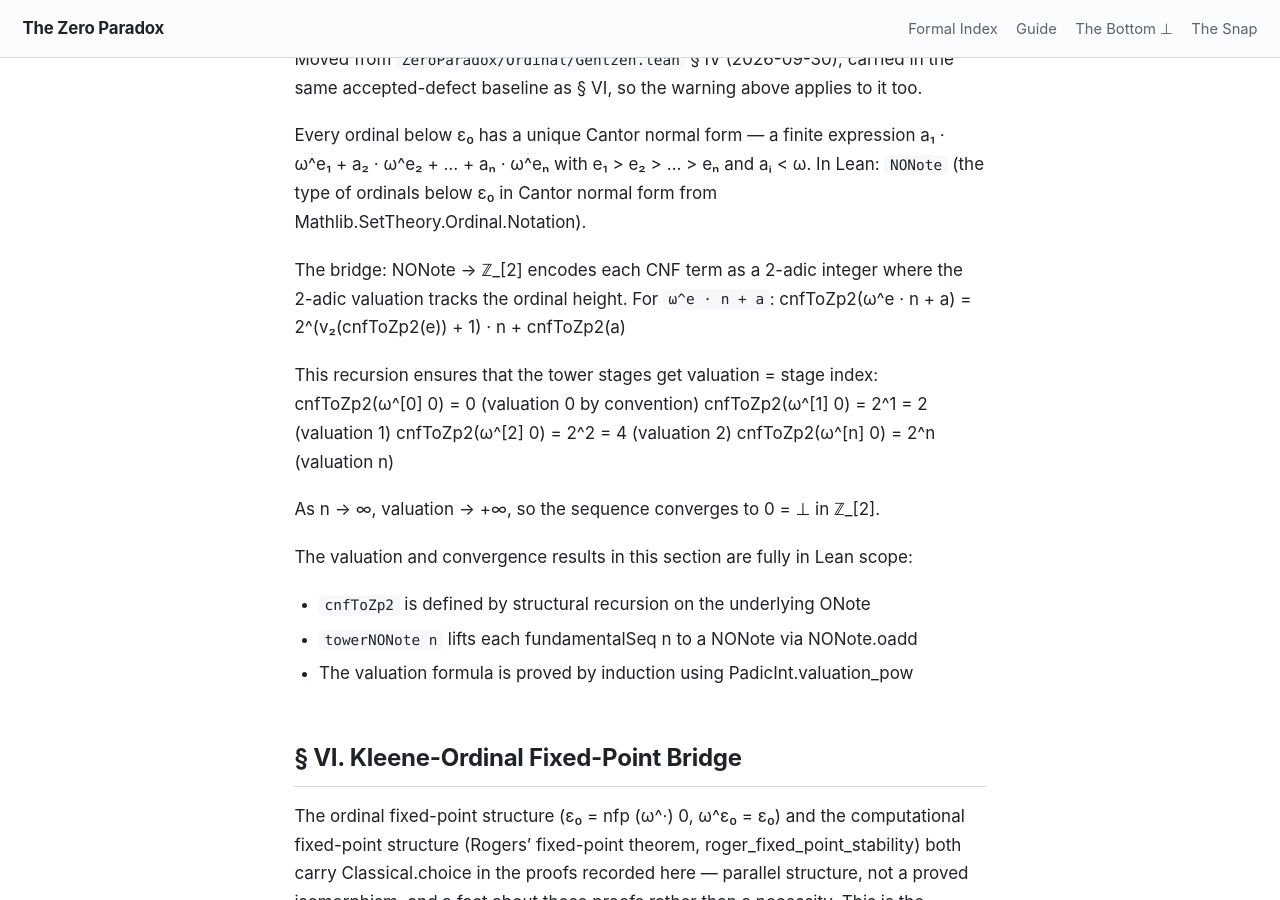
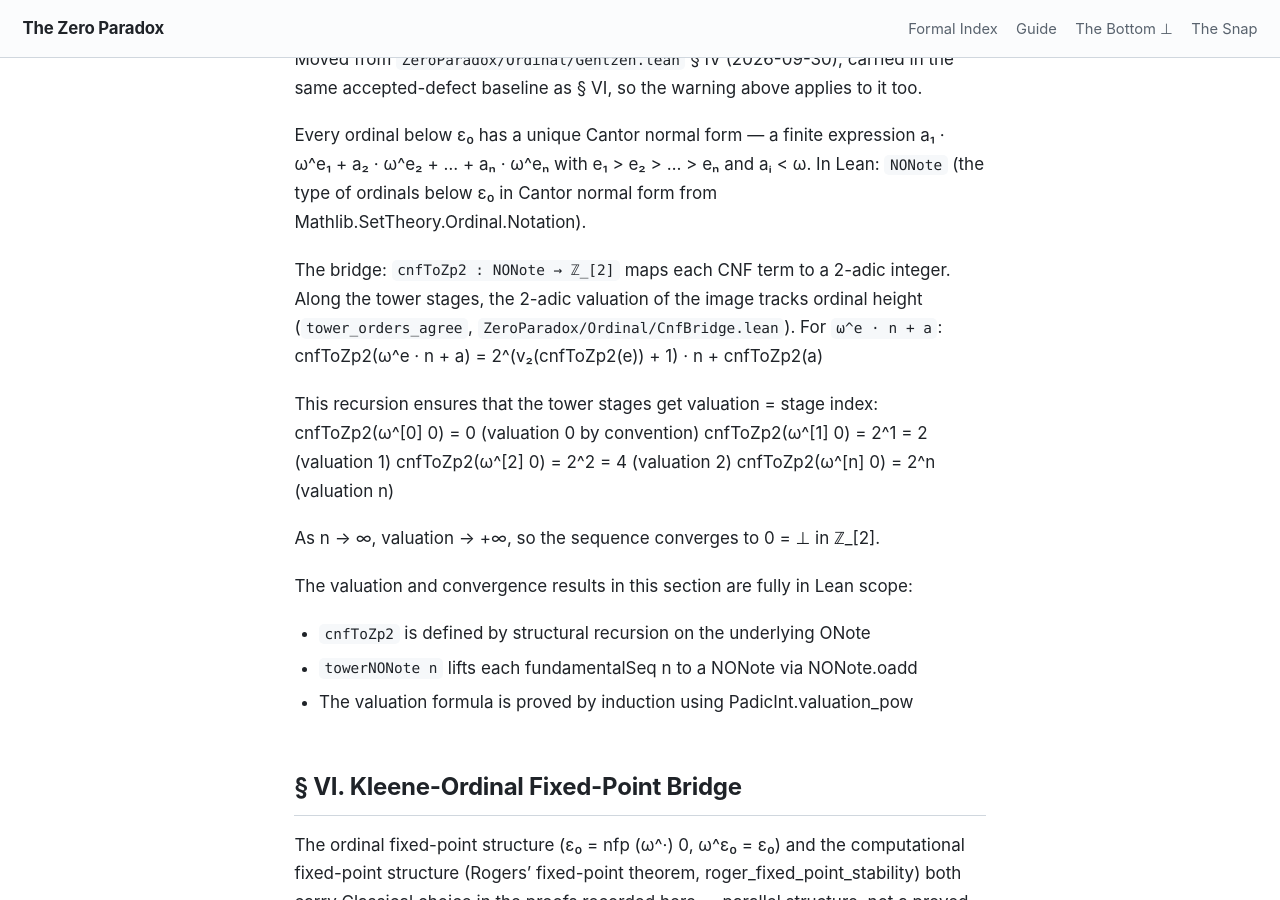
Before and after one commit to timbrigham/ZeroParadox, a Jekyll site: the page built from ZeroParadox/Ordinal/Gentzen.md, in a window 1280 px wide and 900 px high, scrolled down 2186 px. Built offline with Jekyll 4.4.1, drawn with Linux system fonts in a browser that asks for light colours; our own code applies the rules of GitHub Pages for plain Markdown files; some of the changed text lies outside the part shown.

Commit message:
Gentzen.md: scope cnfToZp2's valuation-height claim to the tower
cnfToZp2 is not injective (2 and omega both map to 4) and its valuation
does not track ordinal height in general (2 < 3, v drops from 2 to 1);
both measured by elaboration in the adversary round. The proved form is
tower-only (tower_orders_agree). Item 4 and section IV now say "maps"
and scope the valuation claim to the tower stages, with the pointer.

Adversary D1 remediation for adversary@1e975ec1b08bcb734acff0bf80616d70a0577c9d#0.

Co-Authored-By: Claude Opus 5.5 (1M context) <noreply@anthropic.com>
Claude-Session: https://claude.ai/code/session_01M7PxaZmdYwacRczCRPuVWC

```diff
--- a/ZeroParadox/Ordinal/Gentzen.md
+++ b/ZeroParadox/Ordinal/Gentzen.md
@@ -21,8 +21,8 @@ ZPL has four components:
 3. **Ordinal ε₀ tower** — `ε₀ = nfp (ω^·) 0` is the supremum of the tower `ω, ω^ω, ω^(ω^ω), …`;
    it is a fixed point of `α ↦ ω^α`; it is the first such fixed point above 0. Fully in Lean
    scope via Mathlib ordinals.
-4. **Cantor Normal Form Bridge** — ordinals below ε₀ (`NONote`) encode into `ℤ₂` via their
-   Cantor normal form; as the tower stages approach ε₀ their encodings converge to `0 = ⊥` in
+4. **Cantor Normal Form Bridge** — `cnfToZp2` maps ordinals below ε₀ (`NONote`) into `ℤ₂` by
+   recursion on their Cantor normal form; as the tower stages approach ε₀ their encodings converge to `0 = ⊥` in
    `ℤ₂`; ε₀ itself has no encoding, and the two limits correspond as in
    `ZeroParadox/Ordinal/Epsilon0CannotBe.lean` § V. The remaining gap is the type bridge
    Ordinal → MachinePhase (`ZeroParadox/Ordinal/Gentzen.lean` § V). Proof partially in Lean
@@ -66,8 +66,9 @@ Every ordinal below ε₀ has a unique Cantor normal form — a finite expressio
 with e₁ > e₂ > ... > eₙ and aᵢ < ω. In Lean: `NONote` (the type of ordinals
 below ε₀ in Cantor normal form from Mathlib.SetTheory.Ordinal.Notation).
 
-The bridge: NONote → ℤ_[2] encodes each CNF term as a 2-adic integer where
-the 2-adic valuation tracks the ordinal height. For `ω^e · n + a`:
+The bridge: `cnfToZp2 : NONote → ℤ_[2]` maps each CNF term to a 2-adic integer. Along the
+tower stages, the 2-adic valuation of the image tracks ordinal height (`tower_orders_agree`,
+`ZeroParadox/Ordinal/CnfBridge.lean`). For `ω^e · n + a`:
   cnfToZp2(ω^e · n + a) = 2^(v₂(cnfToZp2(e)) + 1) · n + cnfToZp2(a)
 
 This recursion ensures that the tower stages get valuation = stage index:
```
